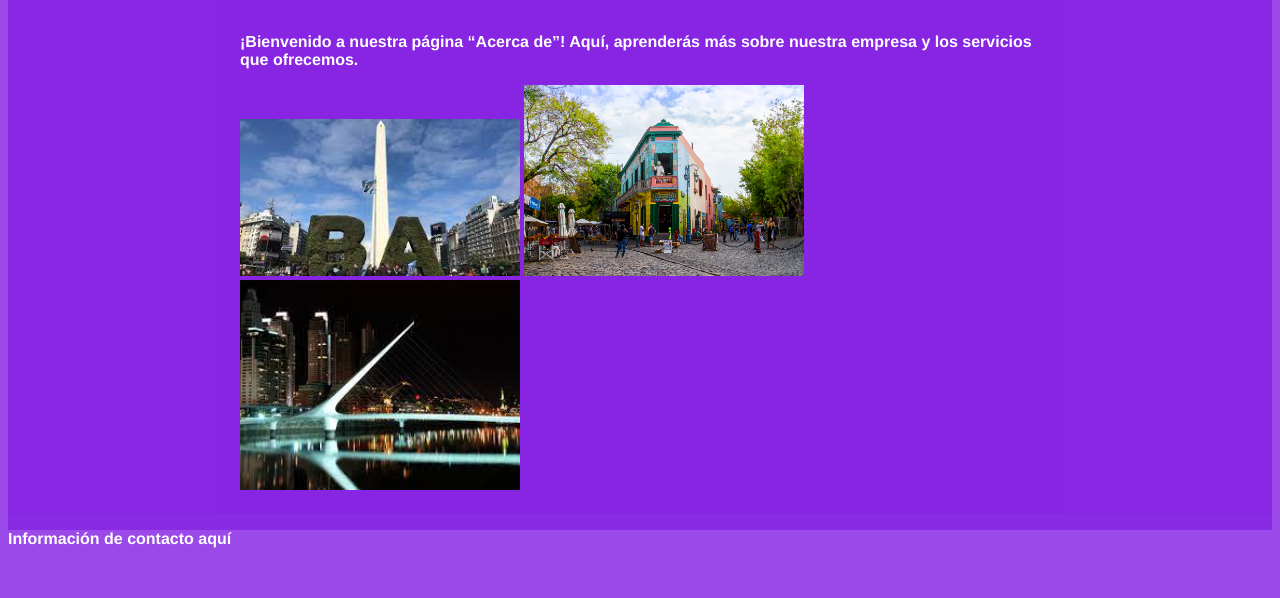
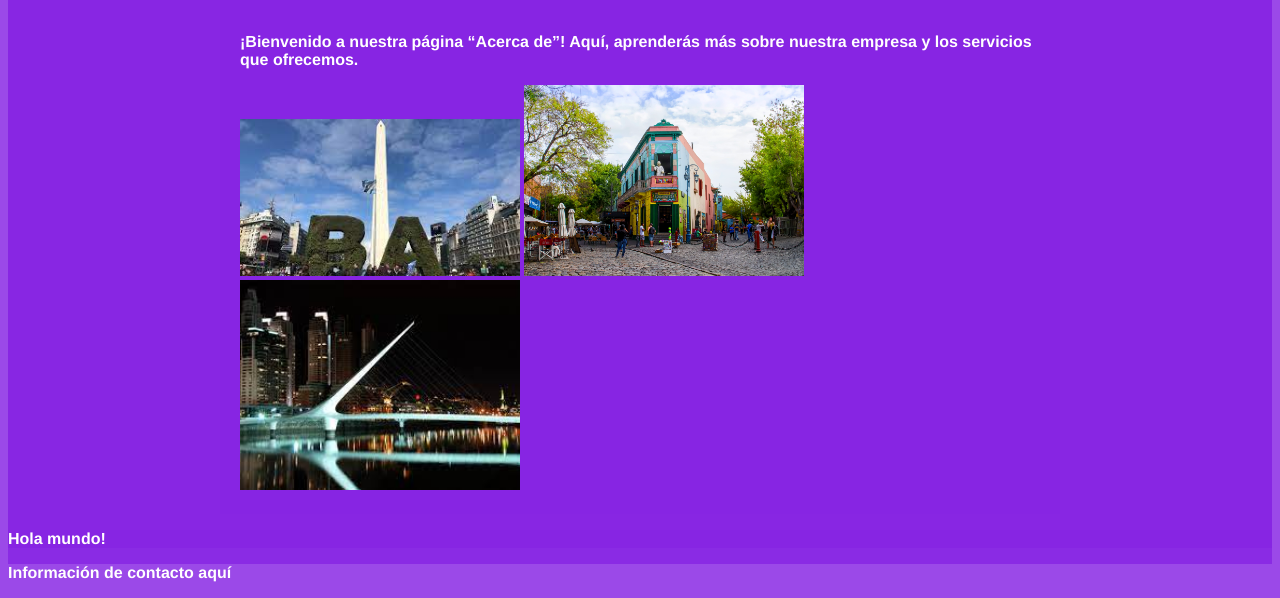
Before and after one commit to magul026/miprimerapagina, a plain HTML site: page about.html in a window 1280 px wide. Shown: the part 263-861 px from the top of the page. Before the commit the page ends 827 px from the top, so only its background shows below. Drawn offline with Linux system fonts and the light colour scheme.

Commit message:
mi primera confirmación de actualización

```diff
--- a/about.html
+++ b/about.html
@@ -38,6 +38,12 @@
                 <img class="puerto" src="puerto-madero.jpg" alt="Puerto Madero" />
             </div>
         </div>
+        <div class=”greeting”>
+            <p>
+                Hola mundo!
+            </p>
+
+        </div>
     </main>
 
     <footer>
--- a/style.css
+++ b/style.css
@@ -146,3 +146,7 @@ footer {
     background-color: white;
 
 }
+
+.greeting {
+    text-align: center;
+}
```
